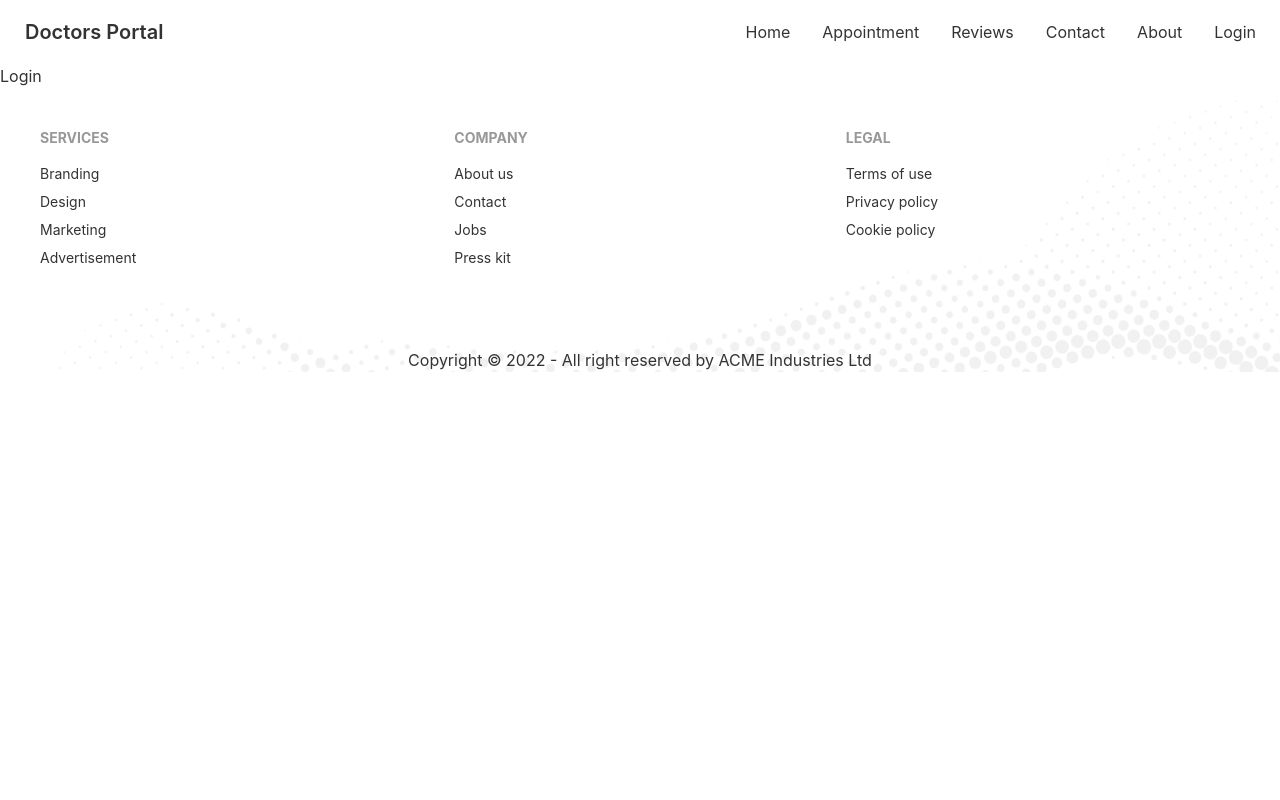
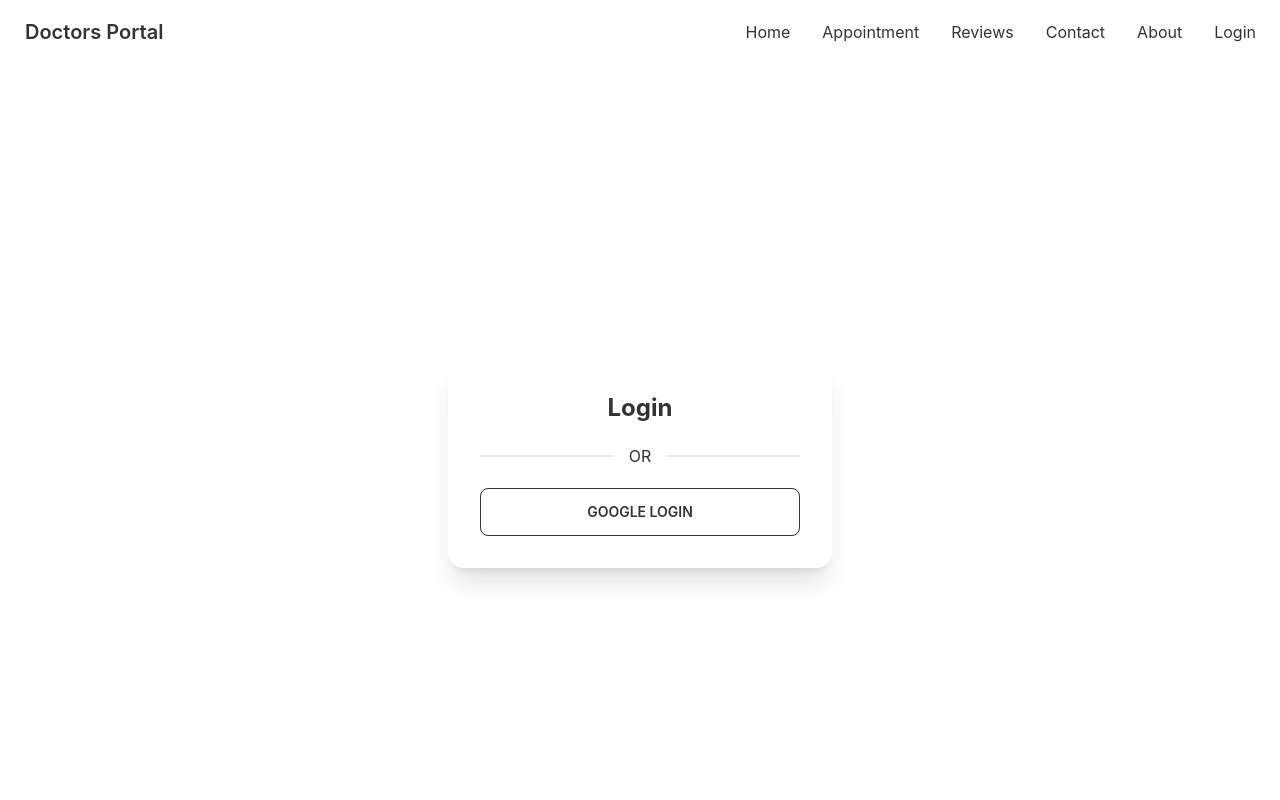
Before and after one commit to soumik9/doctors-portal-client, a React (Create React App) app: page /login in a window 1280 px wide. Shown: the top 800 px of the page. Built offline with nearby package versions, Linux system fonts and the light colour scheme.

Commit message:
google login

```diff
--- a/package.json
+++ b/package.json
@@ -13,6 +13,7 @@
     "react-day-picker": "^8.0.4",
     "react-dom": "^18.1.0",
     "react-firebase-hooks": "^5.0.3",
+    "react-hook-form": "^7.31.1",
     "react-router-dom": "^6.3.0",
     "react-scripts": "5.0.1",
     "web-vitals": "^2.1.4"
--- a/src/pages/Login/Login.js
+++ b/src/pages/Login/Login.js
@@ -1,9 +1,28 @@
 import React from 'react';
+import { useSignInWithGoogle } from 'react-firebase-hooks/auth';
+import auth from '../../firebase.init';
 
 const Login = () => {
+
+    const [signInWithGoogle, user, loading, error] = useSignInWithGoogle(auth);
+
+    const handleGoogleLogin = () => {
+        signInWithGoogle();
+    }
+
     return (
-        <div>
-            Login
+        <div className='flex justify-center items-center h-screen'>
+            <div className="card w-96 bg-base-100 shadow-xl">
+                <div className="card-body">
+                    <h2 className="text-center text-2xl font-bold">Login</h2>
+
+                    <div className="divider">OR</div>
+
+                    <button className="btn btn-outline"
+                        onClick={handleGoogleLogin}
+                    >Google Login</button>
+                </div>
+            </div>
         </div>
     );
 };
```
Also changed, not shown: 1 other file (tests, documents, lock files or other folders).
